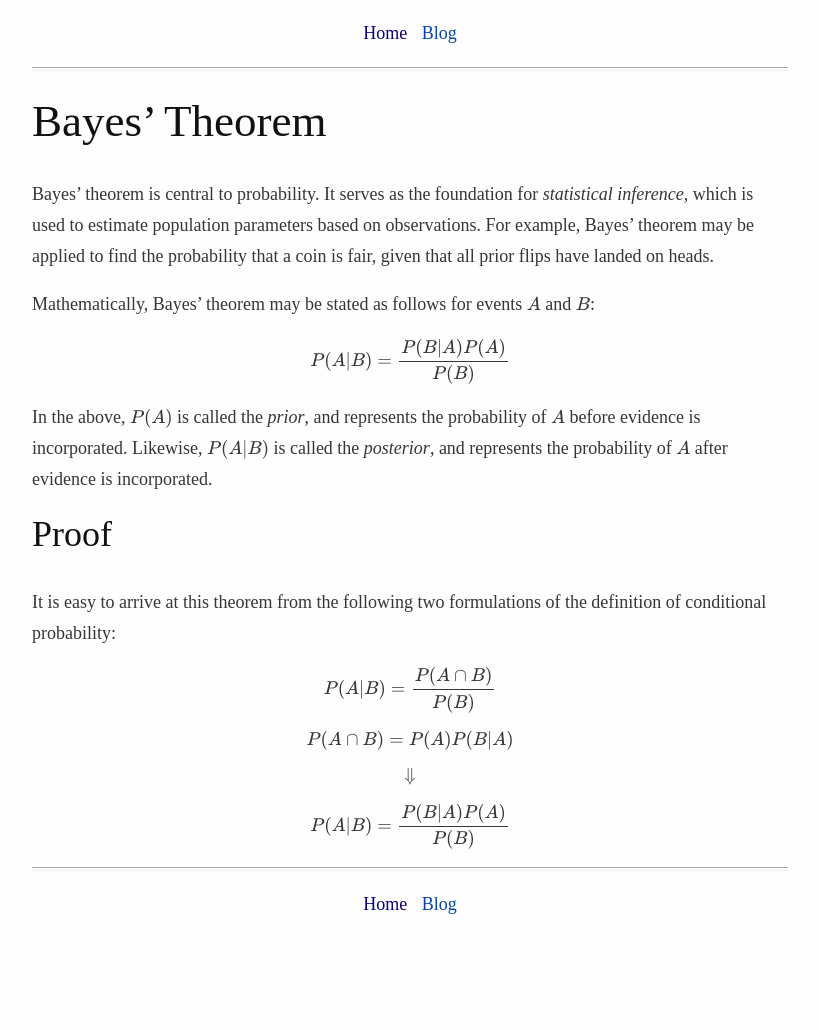
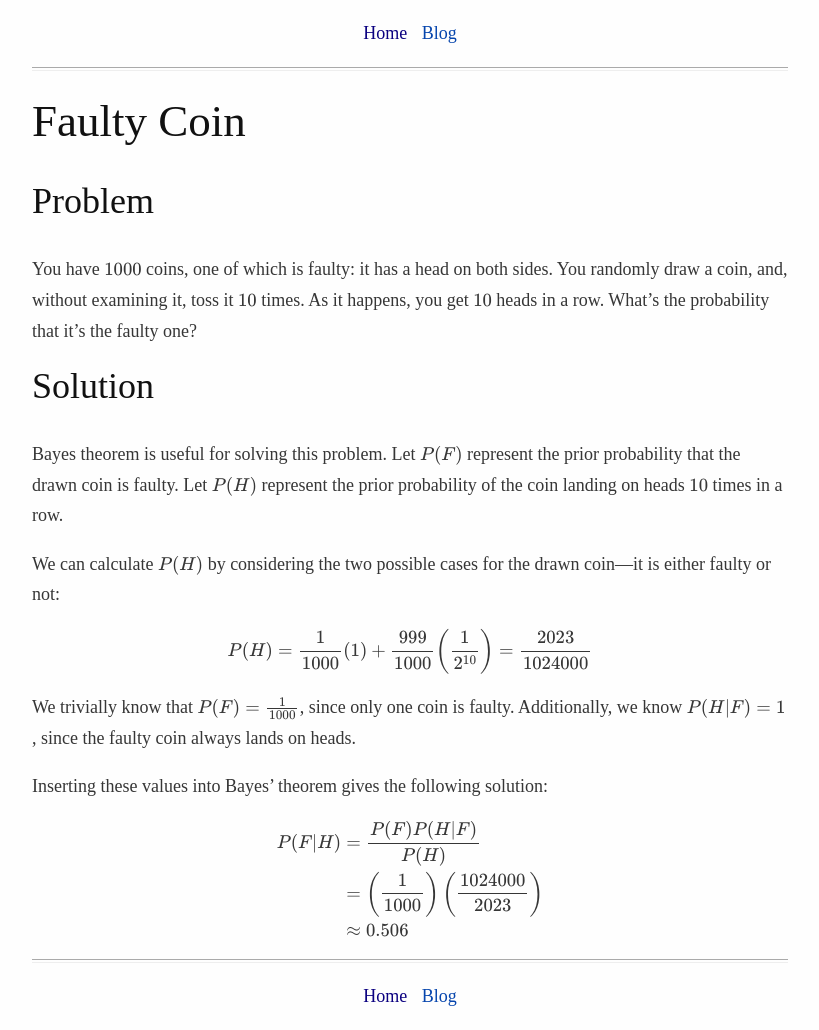
Before and after one commit to kaaniboy/kaaniboy.github.io, a Jekyll site: the page math/probability/other/_posts/2020-04-26-bayes-theorem.html, which Jekyll copies as it is, in a window 1280 px wide. Shown: the whole page, without its empty margins (230-1049 px from the left). Built offline with Jekyll 4.4.1, drawn with Linux system fonts in a browser that asks for light colours; some web fonts are replaced; formulas are drawn with MathJax 3; before the commit the page ends 938 px from its top, so only the background shows below that.

Commit message:
Publish math to blog - Add Faulty Coin problem

```diff
--- a/math/probability/other/_posts/2020-04-26-bayes-theorem.html
+++ b/math/probability/other/_posts/2020-04-26-bayes-theorem.html
@@ -1,8 +1,15 @@
-<h1 id="bayes-theorem">Bayes’ Theorem</h1>
-<p>Bayes’ theorem is central to probability. It serves as the foundation for <em>statistical inference</em>, which is used to estimate population parameters based on observations. For example, Bayes’ theorem may be applied to find the probability that a coin is fair, given that all prior flips have landed on heads.</p>
-<p>Mathematically, Bayes’ theorem may be stated as follows for events <span class="math inline">\(A\)</span> and <span class="math inline">\(B\)</span>:</p>
-<p><span class="math display">\[P(A|B) = \frac{P(B|A)P(A)}{P(B)}\]</span></p>
-<p>In the above, <span class="math inline">\(P(A)\)</span> is called the <em>prior</em>, and represents the probability of <span class="math inline">\(A\)</span> before evidence is incorporated. Likewise, <span class="math inline">\(P(A|B)\)</span> is called the <em>posterior</em>, and represents the probability of <span class="math inline">\(A\)</span> after evidence is incorporated.</p>
-<h2 id="proof">Proof</h2>
-<p>It is easy to arrive at this theorem from the following two formulations of the definition of conditional probability:</p>
-<p><span class="math display">\[P(A|B) = \frac{P(A \cap B)}{P(B)}\]</span> <span class="math display">\[P(A \cap B) = P(A)P(B|A)\]</span> <span class="math display">\[\Downarrow\]</span> <span class="math display">\[P(A|B) = \frac{P(B|A)P(A)}{P(B)}\]</span></p>
+<h1 id="faulty-coin">Faulty Coin</h1>
+<h2 id="problem">Problem</h2>
+<p>You have <span class="math inline">\(1000\)</span> coins, one of which is faulty: it has a head on both sides. You randomly draw a coin, and, without examining it, toss it <span class="math inline">\(10\)</span> times. As it happens, you get <span class="math inline">\(10\)</span> heads in a row. What’s the probability that it’s the faulty one?</p>
+<h2 id="solution">Solution</h2>
+<p>Bayes theorem is useful for solving this problem. Let <span class="math inline">\(P(F)\)</span> represent the prior probability that the drawn coin is faulty. Let <span class="math inline">\(P(H)\)</span> represent the prior probability of the coin landing on heads <span class="math inline">\(10\)</span> times in a row.</p>
+<p>We can calculate <span class="math inline">\(P(H)\)</span> by considering the two possible cases for the drawn coin—it is either faulty or not:</p>
+<p><span class="math display">\[P(H) = \frac{1}{1000}(1)+\frac{999}{1000}
+\left( \frac{1}{2^{10}} \right) = \frac{2023}{1024000}\]</span></p>
+<p>We trivially know that <span class="math inline">\(P(F) = \frac{1}{1000}\)</span>, since only one coin is faulty. Additionally, we know <span class="math inline">\(P(H|F) = 1\)</span>, since the faulty coin always lands on heads.</p>
+<p>Inserting these values into Bayes’ theorem gives the following solution:</p>
+<p><span class="math display">\[\begin{split}
+P(F|H) &amp;= \frac{P(F)P(H|F)}{P(H)} \\
+&amp;= \left( \frac{1}{1000}\right) \left(\frac{1024000}{2023} \right) \\
+&amp;\approx 0.506
+\end{split}\]</span></p>
```
